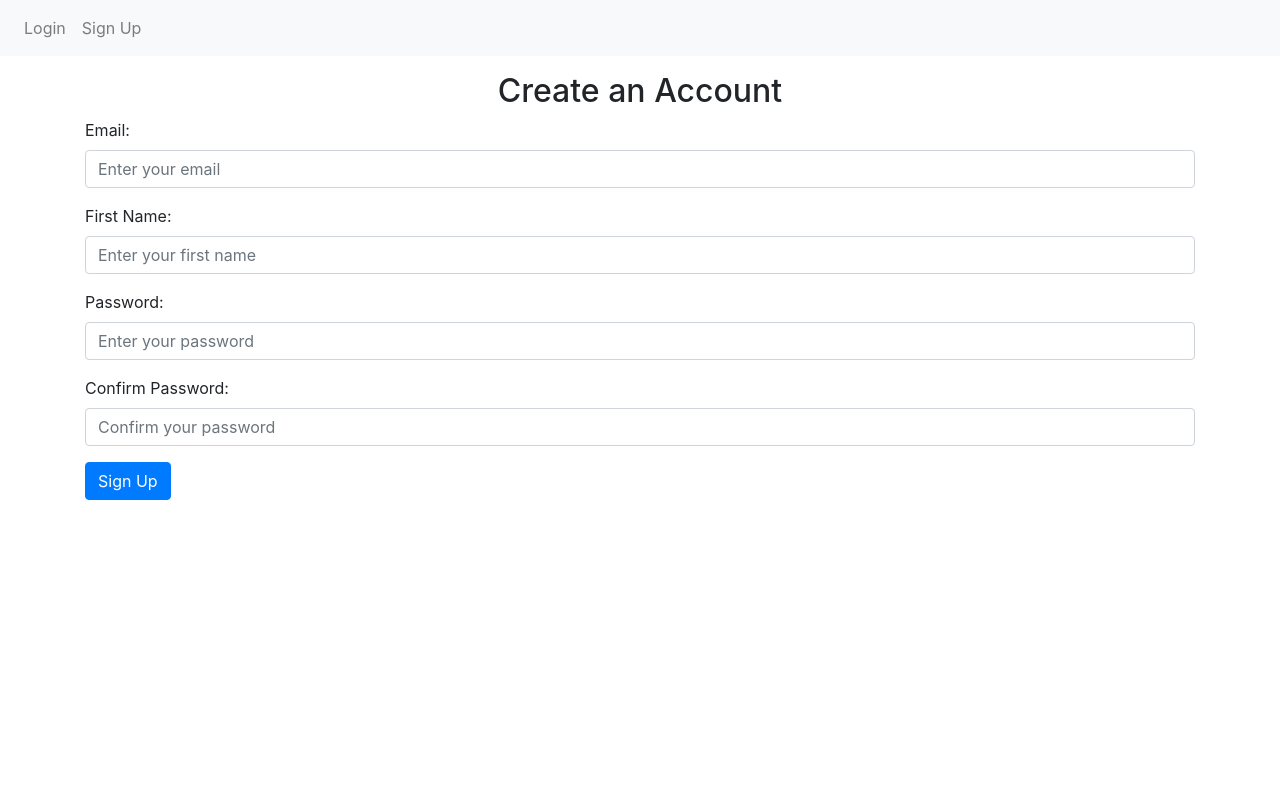
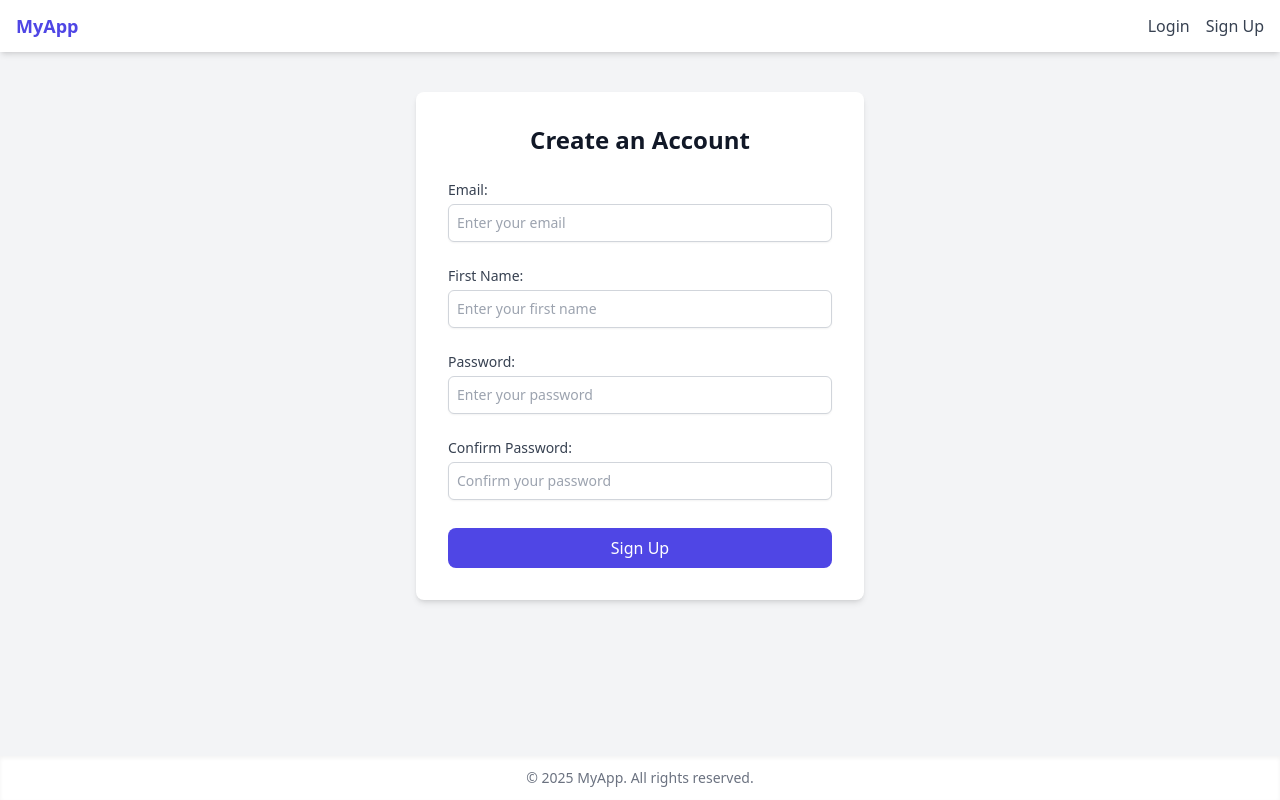
Before and after one commit to JohnThunderr/StartUp2025ImageRecognitionProject, a Flask app: page /sign-up in a window 1280 px wide. Run offline with Flask 3, Linux system fonts and the light colour scheme; some libraries are stand-ins or nearby versions.

Commit message:
Updated framework
No it uses tailwind instead of bootstrap, so that it can be easy to scale in future

```diff
--- a/website/templates/base.html
+++ b/website/templates/base.html
@@ -1,20 +1,9 @@
 <!DOCTYPE html>
 <html lang="en">
 <head>
-    <meta charset="UTF-8">
-    <meta name="viewport" content="width=device-width, initial-scale=1.0">
-    <!-- Bootstrap CSS -->
-    <link
-      rel="stylesheet"
-      href="https://stackpath.bootstrapcdn.com/bootstrap/4.4.1/css/bootstrap.min.css"
-      integrity="sha384-Vkoo8x4CGsO3+Hhxv8T/Q5PaXtkKtu6ug5TOeNV6gBiFeWPGFN9MuhOf23Q9Ifjh"
-      crossorigin="anonymous"
-    />
-    <link
-      rel="stylesheet"
-      href="https://stackpath.bootstrapcdn.com/font-awesome/4.7.0/css/font-awesome.min.css"
-      crossorigin="anonymous"
-    />
+  <meta charset="UTF-8" />
+  <meta name="viewport" content="width=device-width, initial-scale=1.0" />
+  <script src="https://cdn.tailwindcss.com"></script>
 
   <!-- Flash Message Custom Styles -->
   <style>
@@ -26,80 +15,62 @@
     .form-control.is-invalid {
       border-color: #dc3545;
     }
-      .flash-messages {
-          margin: 1rem 0;
-      }
   </style>
-    <title>{% block title %}Home{% endblock %}</title>    <!-- Page Title Block -->
+
+  <title>{% block title %}Home{% endblock %}</title>
 </head>
 
-<body>
-    <!-- Navigation Bar -->
-    <nav class="navbar navbar-expand-lg navbar-light bg-light">
-      <button
-        class="navbar-toggler"
-        type="button"
-        data-toggle="collapse"
-        data-target="#navbar"
-        aria-controls="navbar"
-        aria-expanded="false"
-        aria-label="Toggle navigation"
-        >
-          <span class="navbar-toggler-icon"></span>
-      </button>
-      <div class="collapse navbar-collapse" id="navbar">
-        <div class="navbar-nav">
+<body class="bg-gray-100 text-gray-900 min-h-screen flex flex-col">
+
+  <!-- Navbar -->
+  <nav class="bg-white shadow-md">
+    <div class="max-w-7xl mx-auto px-4 py-3 flex items-center justify-between">
+      <div class="flex items-center space-x-6">
+        <a href="/" class="text-lg font-semibold text-indigo-600 hover:text-indigo-800">MyApp</a>
+      </div>
+      <div class="flex items-center space-x-4">
         {% if user.is_authenticated %}
-          <ul class="navbar-nav">
-              <li class="nav-item"><a class="nav-link" id="home" href="/">Home</a></li>
-              <li class="nav-item"><a class="nav-link" id="logout" href="/logout">Logout</a></li>
+          <a href="/" class="text-gray-700 hover:text-indigo-600">Home</a>
+          <a href="/logout" class="text-gray-700 hover:text-indigo-600">Logout</a>
         {% else %}
-              <li class="nav-item"><a class="nav-link" id="login" href="/login">Login</a></li>
-              <li class="nav-item"><a class="nav-link" id="sign-up" href="/sign-up">Sign Up</a></li>
+          <a href="/login" class="text-gray-700 hover:text-indigo-600">Login</a>
+          <a href="/sign-up" class="text-gray-700 hover:text-indigo-600">Sign Up</a>
         {% endif %}
-          </ul>
       </div>
     </div>
   </nav>
 
   <!-- Flash Messages -->
-    <div class="flash-messages">
+  <div class="max-w-3xl mx-auto w-full mt-4 px-4">
     {% with messages = get_flashed_messages(with_categories=true) %}
       {% if messages %}
         {% for category, message in messages %}
-      <div class="alert alert-{{ 'danger' if category == 'error' else category }} alert-dismissible fade show" role="alert">
-        {{ message }}
-        <button type="button" class="close" data-dismiss="alert" aria-label="Close">
-          <span aria-hidden="true">&times;</span>
-        </button>
+          <div class="mb-3 px-4 py-3 rounded-lg shadow-md
+            {% if category == 'error' %} bg-red-100 text-red-700 border border-red-300
+            {% elif category == 'success' %} bg-green-100 text-green-700 border border-green-300
+            {% else %} bg-blue-100 text-blue-700 border border-blue-300 {% endif %}">
+            <div class="flex items-center justify-between">
+              <span>{{ message }}</span>
+              <button type="button" onclick="this.parentElement.parentElement.remove()" class="ml-4 text-xl font-bold leading-none">&times;</button>
+            </div>
           </div>
         {% endfor %}
       {% endif %}
     {% endwith %}
   </div>
 
-    <!-- Content Block -->
-    <div class="container">
+  <!-- Content -->
+  <main class="flex-1 max-w-5xl mx-auto w-full px-4 py-6">
     {% block content %}
     {% endblock %}
+  </main>
+
+  <!-- Footer -->
+  <footer class="bg-white shadow-inner mt-auto">
+    <div class="max-w-7xl mx-auto px-4 py-3 text-center text-sm text-gray-500">
+      &copy; {{ current_year|default(2025) }} MyApp. All rights reserved.
     </div>
+  </footer>
 
-    <!-- JavaScript-Bootstrap Scripts -->
-    <script
-      src="https://code.jquery.com/jquery-3.2.1.slim.min.js"
-      integrity="sha384-KJ3o2DKtIkvYIK3UENzmM7KCkRr/rE9/Qpg6aAZGJwFDMVNA/GpGFF93hXpG5KkN"
-      crossorigin="anonymous"
-    ></script>
-    <script
-      src="https://cdnjs.cloudflare.com/ajax/libs/popper.js/1.12.9/umd/popper.min.js"
-      integrity="sha384-ApNbgh9B+Y1QKtv3Rn7W3mgPxhU9K/ScQsAP7hUibX39j7fakFPskvXusvfa0b4Q"
-      crossorigin="anonymous"
-    ></script>
-    <script
-      src="https://maxcdn.bootstrapcdn.com/bootstrap/4.0.0/js/bootstrap.min.js"
-      integrity="sha384-JZR6Spejh4U02d8jOt6vLEHfe/JQGiRRSQQxSfFWpi1MquVdAyjUar5+76PVCmYl"
-      crossorigin="anonymous"
-    ></script>
 </body>
-
 </html>
--- a/website/templates/sign-up.html
+++ b/website/templates/sign-up.html
@@ -1,43 +1,62 @@
-{% extends "base.html" %} {% block title %}Sign Up{% endblock %}
+{% extends "base.html" %}
+{% block title %}Sign Up{% endblock %}
 
 {% block content %}
-<form method="POST" onsubmit="return validateForm()">
-    <h2 align="center">Create an Account</h2>
+<div class="max-w-md mx-auto bg-white p-8 rounded-lg shadow-md">
+    <h2 class="text-2xl font-bold text-center mb-6">Create an Account</h2>
 
-    <div class="form-group">
-        <label for="email">Email:</label>
-        <input type="email" class="form-control" id="email" name="email"
+    <form method="POST" onsubmit="return validateForm()" class="space-y-6">
+        <!-- Email -->
+        <div>
+            <label for="email" class="block text-sm font-medium text-gray-700">Email:</label>
+            <input type="email" id="email" name="email"
                    placeholder="Enter your email" required
-               oninput="validateEmail()">
-        <small class="text-danger" id="email-error"></small>
+                   oninput="validateEmail()"
+                   class="mt-1 block w-full rounded-md border-gray-300 shadow-sm
+                          focus:border-indigo-500 focus:ring-indigo-500 sm:text-sm p-2 border">
+            <small id="email-error" class="text-red-600 text-sm mt-1 block"></small>
         </div>
 
-    <div class="form-group">
-        <label for="firstName">First Name:</label>
-        <input type="text" class="form-control" id="firstName" name="firstName"
+        <!-- First Name -->
+        <div>
+            <label for="firstName" class="block text-sm font-medium text-gray-700">First Name:</label>
+            <input type="text" id="firstName" name="firstName"
                    placeholder="Enter your first name" required
-               oninput="validateFirstName()">
-        <small class="text-danger" id="firstName-error"></small>
+                   oninput="validateFirstName()"
+                   class="mt-1 block w-full rounded-md border-gray-300 shadow-sm
+                          focus:border-indigo-500 focus:ring-indigo-500 sm:text-sm p-2 border">
+            <small id="firstName-error" class="text-red-600 text-sm mt-1 block"></small>
         </div>
 
-    <div class="form-group">
-        <label for="password1">Password:</label>
-        <input type="password" class="form-control" id="password1" name="password1"
+        <!-- Password -->
+        <div>
+            <label for="password1" class="block text-sm font-medium text-gray-700">Password:</label>
+            <input type="password" id="password1" name="password1"
                    placeholder="Enter your password" required
-               oninput="validatePassword1()">
-        <small class="text-danger" id="password1-error"></small>
+                   oninput="validatePassword1()"
+                   class="mt-1 block w-full rounded-md border-gray-300 shadow-sm
+                          focus:border-indigo-500 focus:ring-indigo-500 sm:text-sm p-2 border">
+            <small id="password1-error" class="text-red-600 text-sm mt-1 block"></small>
         </div>
 
-    <div class="form-group">
-        <label for="password2">Confirm Password:</label>
-        <input type="password" class="form-control" id="password2" name="password2"
+        <!-- Confirm Password -->
+        <div>
+            <label for="password2" class="block text-sm font-medium text-gray-700">Confirm Password:</label>
+            <input type="password" id="password2" name="password2"
                    placeholder="Confirm your password" required
-               oninput="validatePassword2()">
-        <small class="text-danger" id="password2-error"></small>
+                   oninput="validatePassword2()"
+                   class="mt-1 block w-full rounded-md border-gray-300 shadow-sm
+                          focus:border-indigo-500 focus:ring-indigo-500 sm:text-sm p-2 border">
+            <small id="password2-error" class="text-red-600 text-sm mt-1 block"></small>
         </div>
 
-    <button type="submit" class="btn btn-primary">Sign Up</button>
+        <!-- Submit -->
+        <button type="submit"
+            class="w-full bg-indigo-600 hover:bg-indigo-700 text-white font-medium py-2 px-4 rounded-lg">
+            Sign Up
+        </button>
     </form>
+</div>
 
 <script>
     function validateEmail() {
@@ -46,13 +65,13 @@
         const emailRegex = /^[a-zA-Z0-9._%+-]{4,}@[a-zA-Z0-9.-]+\.[a-zA-Z]{2,}$/;
 
         if (field.value.length === 0) {
-            field.classList.remove('is-invalid');
+            field.classList.remove('border-red-500');
             error.textContent = '';
             return false;
         }
 
         if (!emailRegex.test(field.value)) {
-            field.classList.add('is-invalid');
+            field.classList.add('border-red-500');
             if (field.value.indexOf('@') === -1) {
                 error.textContent = 'Missing @ symbol';
             } else if (field.value.split('@')[0].length < 4) {
@@ -65,7 +84,7 @@
             return false;
         }
 
-        field.classList.remove('is-invalid');
+        field.classList.remove('border-red-500');
         error.textContent = '';
         return true;
     }
@@ -75,18 +94,28 @@
         const error = document.getElementById('firstName-error');
         const isValid = field.value.length >= 2;
 
-        field.classList.toggle('is-invalid', !isValid);
-        error.textContent = isValid ? '' : 'Name must be at least 2 characters.';
+        if (!isValid) {
+            field.classList.add('border-red-500');
+            error.textContent = 'Name must be at least 2 characters.';
+        } else {
+            field.classList.remove('border-red-500');
+            error.textContent = '';
+        }
         return isValid;
     }
 
     function validatePassword1() {
         const field = document.getElementById('password1');
         const error = document.getElementById('password1-error');
-        const isValid = field.value.length > 7;
+        const isValid = field.value.length >= 7;
 
-        field.classList.toggle('is-invalid', !isValid);
-        error.textContent = isValid ? '' : 'Password must be at least 7 characters.';
+        if (!isValid) {
+            field.classList.add('border-red-500');
+            error.textContent = 'Password must be at least 7 characters.';
+        } else {
+            field.classList.remove('border-red-500');
+            error.textContent = '';
+        }
         return isValid;
     }
 
@@ -96,18 +125,18 @@
         const error = document.getElementById('password2-error');
         const isValid = field.value === password1.value;
 
-        field.classList.toggle('is-invalid', !isValid);
-        error.textContent = isValid ? '' : 'Passwords must match.';
+        if (!isValid) {
+            field.classList.add('border-red-500');
+            error.textContent = 'Passwords must match.';
+        } else {
+            field.classList.remove('border-red-500');
+            error.textContent = '';
+        }
         return isValid;
     }
 
     function validateForm() {
-        const isEmailValid = validateEmail();
-        const isNameValid = validateFirstName();
-        const isPassValid = validatePassword1();
-        const isConfirmValid = validatePassword2();
-
-        return isEmailValid && isNameValid && isPassValid && isConfirmValid;
+        return validateEmail() && validateFirstName() && validatePassword1() && validatePassword2();
     }
 </script>
 {% endblock %}
```
Also changed, not shown: website/templates/customer_dashboard.html (+12 -4 lines), website/templates/developer_dashboard.html (+24 -9 lines), website/templates/login.html (+37 -19 lines), website/templates/webcam.html (+14 -4 lines). Lines whose indentation alone changed are shown as unchanged.
